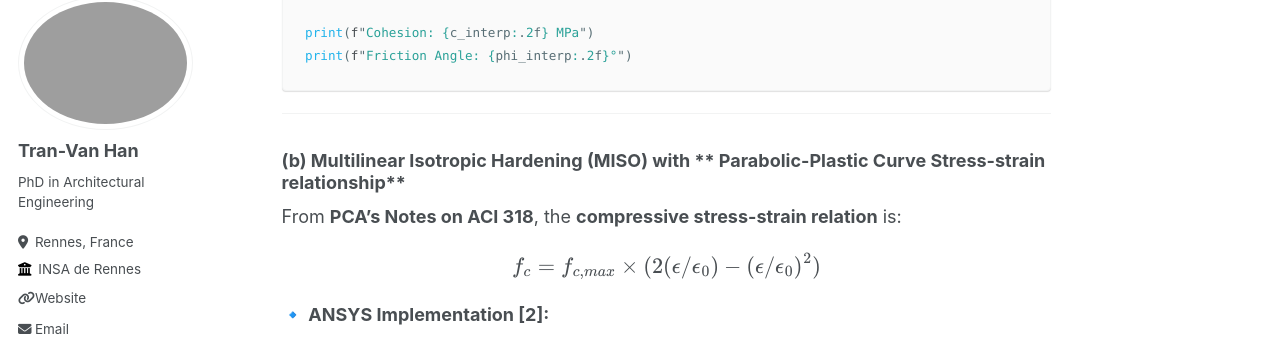
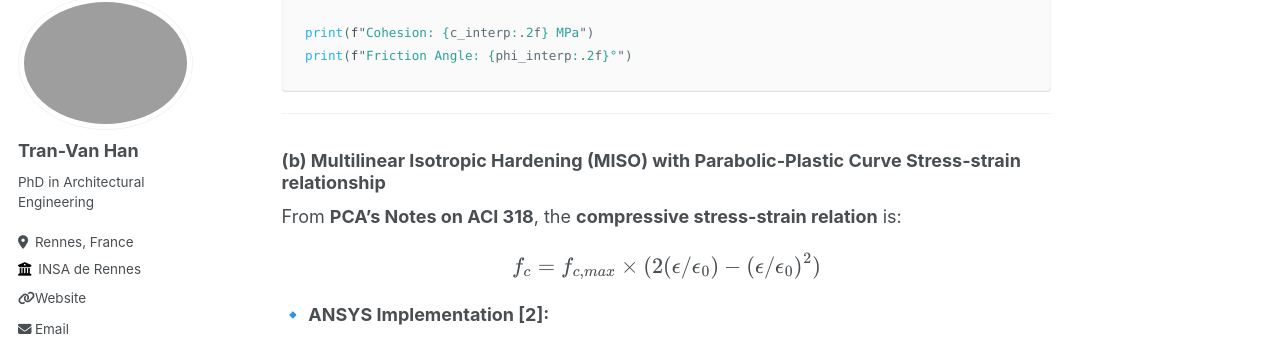
Before and after one commit to tranhan1405/tranhan1405.github.io, a Jekyll site: the page built from _posts/2025-02-27-ansys-solid65.md, in a window 1280 px wide and 900 px high, scrolled down 3214 px. Shown: the part 110-453 px from the top of the window. Built offline with Jekyll 4.4.1, drawn with Linux system fonts in a browser that asks for light colours; some web fonts are replaced.

```diff
--- a/_posts/2025-02-27-ansys-solid65.md
+++ b/_posts/2025-02-27-ansys-solid65.md
@@ -131,7 +131,7 @@ print(f"Friction Angle: {phi_interp:.2f}°")
 
 ---
 
-### (b) Multilinear Isotropic Hardening (MISO) with ** Parabolic-Plastic Curve Stress-strain relationship**
+### (b) Multilinear Isotropic Hardening (MISO) with Parabolic-Plastic Curve Stress-strain relationship
 From **PCA’s Notes on ACI 318**, the **compressive stress-strain relation** is:
 
 $$
```
